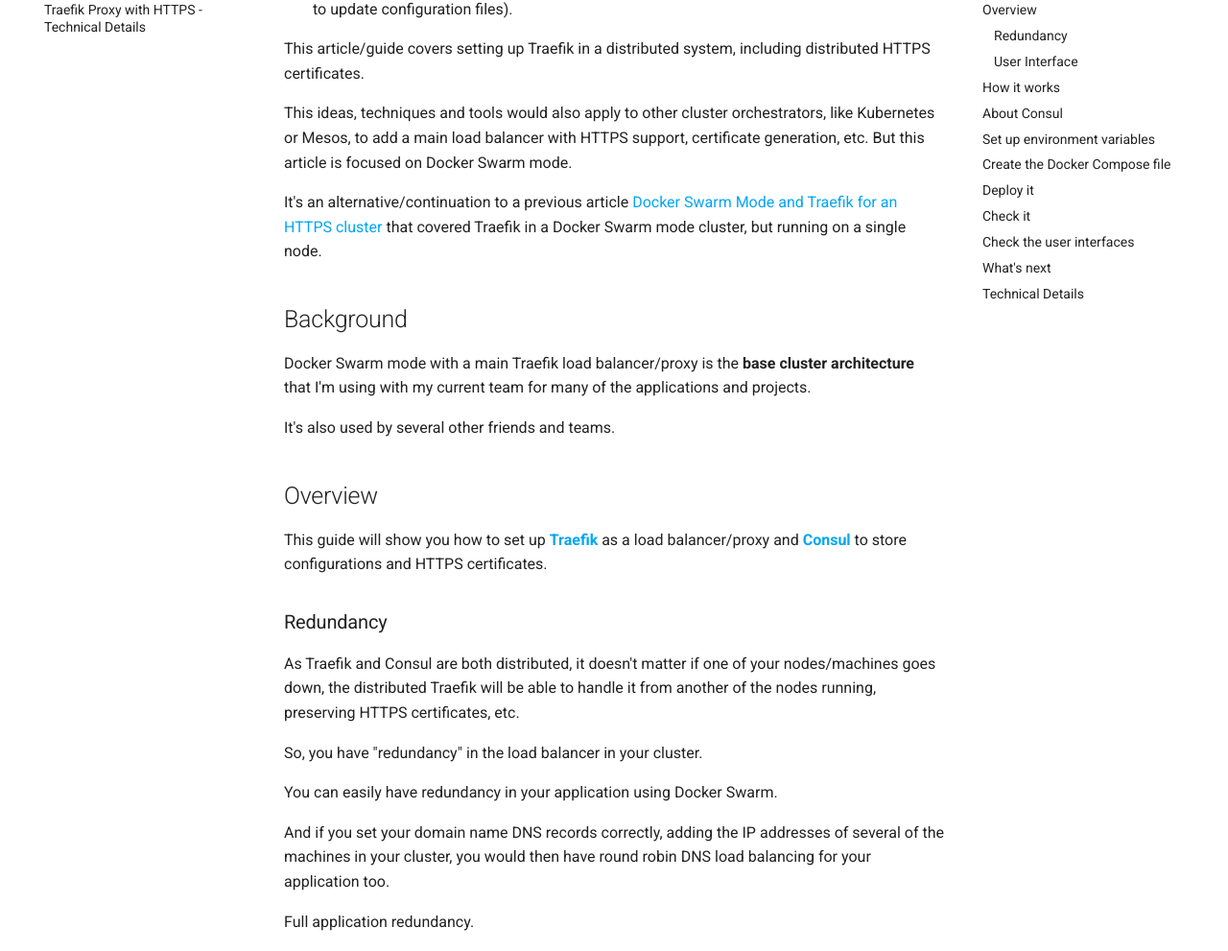
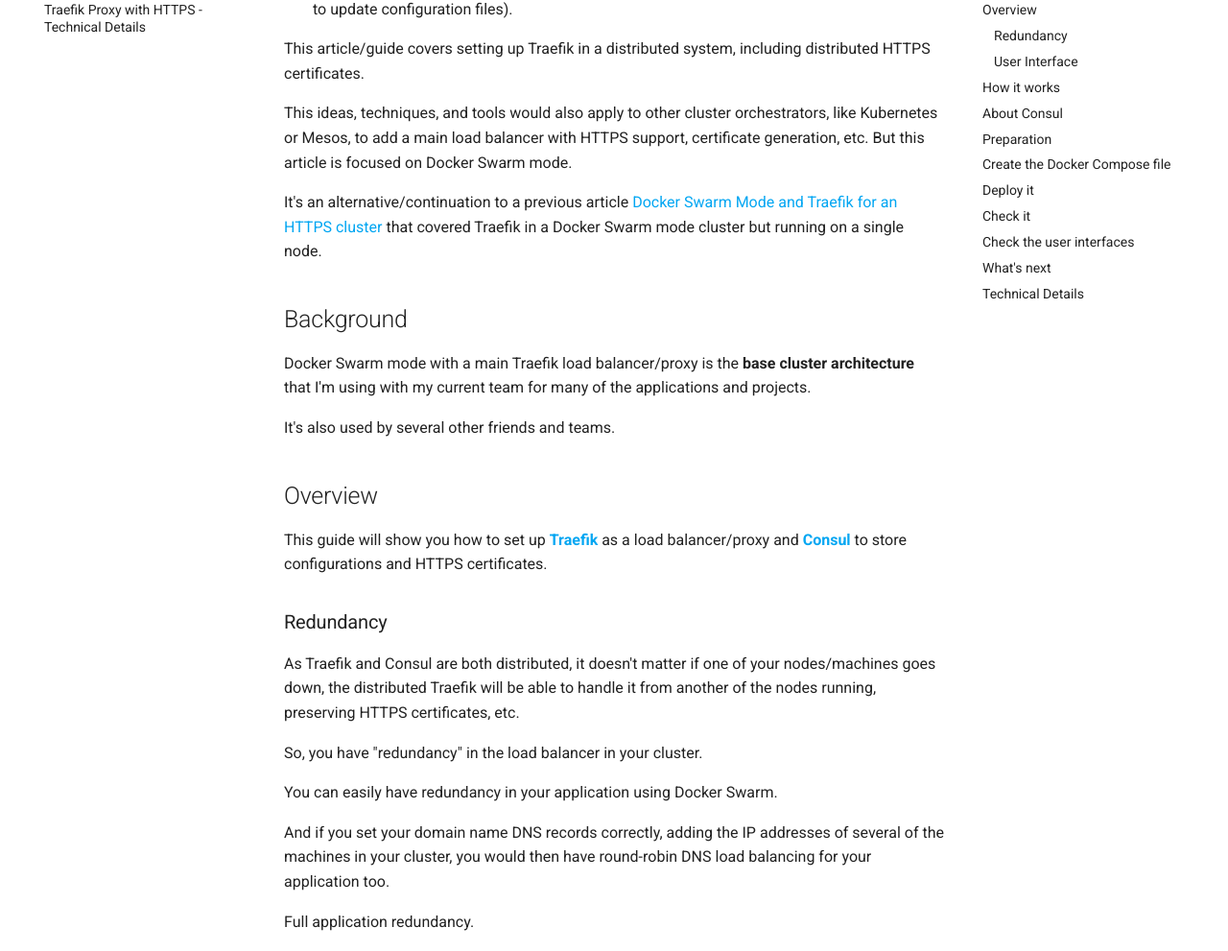
Before and after one commit to tiangolo/dockerswarm.rocks, an MkDocs documentation site: the page built from docs/traefik.md, in a window 1280 px wide and 1400 px high, scrolled down 418 px. Shown: the part 152-1143 px from the top of the window at 96% size. Built offline with MkDocs 1.6.1 and Material for MkDocs 9.7.7, drawn with Linux system fonts in a browser that asks for light colours; comment, search, counter and statistics services are not loaded; some of the changed text lies outside the part shown.

Commit message:
:memo: Fix typos

```diff
--- a/docs/traefik.md
+++ b/docs/traefik.md
@@ -14,9 +14,9 @@
 
 This article/guide covers setting up Traefik in a distributed system, including distributed HTTPS certificates.
 
-This ideas, techniques and tools would also apply to other cluster orchestrators, like Kubernetes or Mesos, to add a main load balancer with HTTPS support, certificate generation, etc. But this article is focused on Docker Swarm mode.
+This ideas, techniques, and tools would also apply to other cluster orchestrators, like Kubernetes or Mesos, to add a main load balancer with HTTPS support, certificate generation, etc. But this article is focused on Docker Swarm mode.
 
-It's an alternative/continuation to a previous article <a href="https://medium.com/@tiangolo/docker-swarm-mode-and-traefik-for-a-https-cluster-20328dba6232" target="_blank">Docker Swarm Mode and Traefik for an HTTPS cluster</a> that covered Traefik in a Docker Swarm mode cluster, but running on a single node.
+It's an alternative/continuation to a previous article <a href="https://medium.com/@tiangolo/docker-swarm-mode-and-traefik-for-a-https-cluster-20328dba6232" target="_blank">Docker Swarm Mode and Traefik for an HTTPS cluster</a> that covered Traefik in a Docker Swarm mode cluster but running on a single node.
 
 
 ## Background
@@ -39,7 +39,7 @@
 
 You can easily have redundancy in your application using Docker Swarm.
 
-And if you set your domain name DNS records correctly, adding the IP addresses of several of the machines in your cluster, you would then have round robin DNS load balancing for your application too.
+And if you set your domain name DNS records correctly, adding the IP addresses of several of the machines in your cluster, you would then have round-robin DNS load balancing for your application too.
 
 Full application redundancy.
 
@@ -65,7 +65,7 @@
 * Store HTTPS certificates for Traefik.
 
 
-## Set up environment variables
+## Preparation
 
 * Connect via SSH to a manager node in your cluster (you might have only one node) that will have the Traefik service.
 * Create a network that will be shared with Traefik and the containers that should be accessible from the outside, with:
```
Also changed, not shown: other parts of docs/traefik.md (+2 -2 lines).
